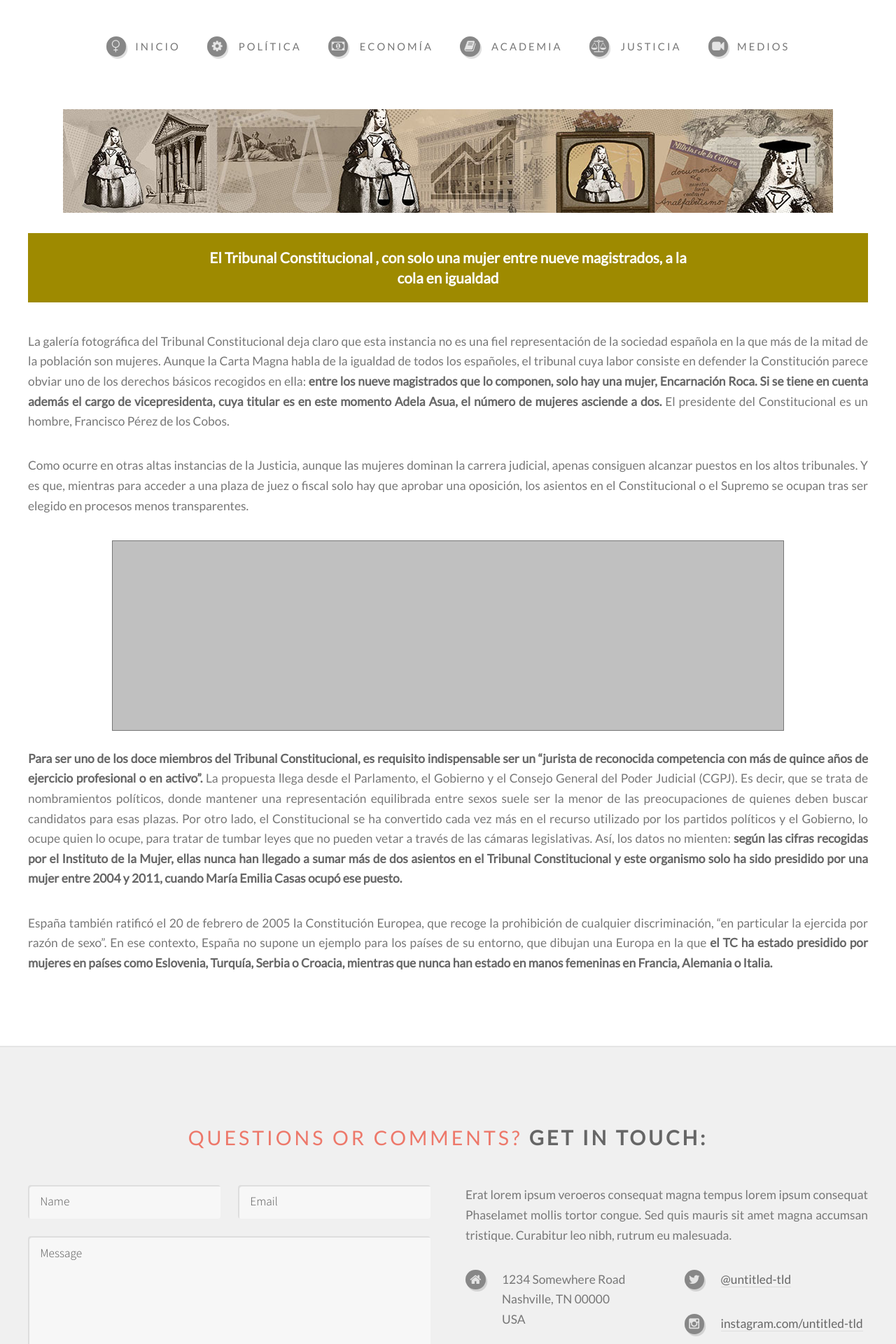
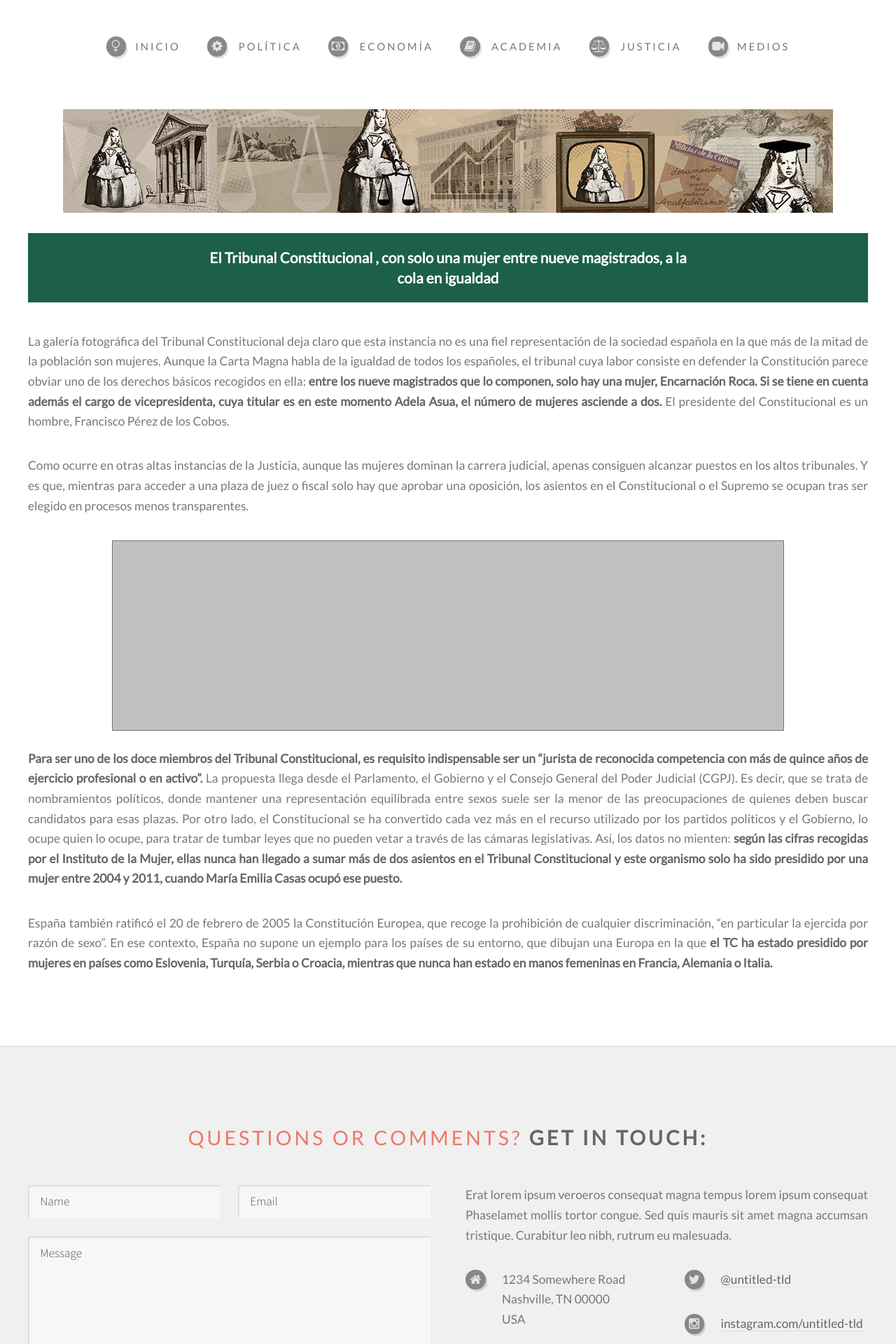
Before and after one commit to medialab-prado/3tpd-mapa-poder-femenino, a Jekyll site: the page built from justicia/tribunal_constitucional.html, in a window 1280 px wide. Shown: the top 1920 px of the page at 70% size. Built offline with Jekyll 4.4.1, drawn with Linux system fonts in a browser that asks for light colours.

Commit message:
Cambio de color de los subtítulos

```diff
--- a/css/custom.css
+++ b/css/custom.css
@@ -146,19 +146,19 @@ article section:first-child{
 }
 
 .economia .subtitle{
-	background: #577b1c;
+	background: #1c6047;
 }
 
 .academia .subtitle{
-	background: #a99d3d;
+	background: #1c6047;
 }
 
 .justicia .subtitle{
-	background: #9e8a00;
+	background: #1c6047;
 }
 
 .medios .subtitle{
-	background: #a65f00;
+	background: #1c6047;
 }
 
 
```
